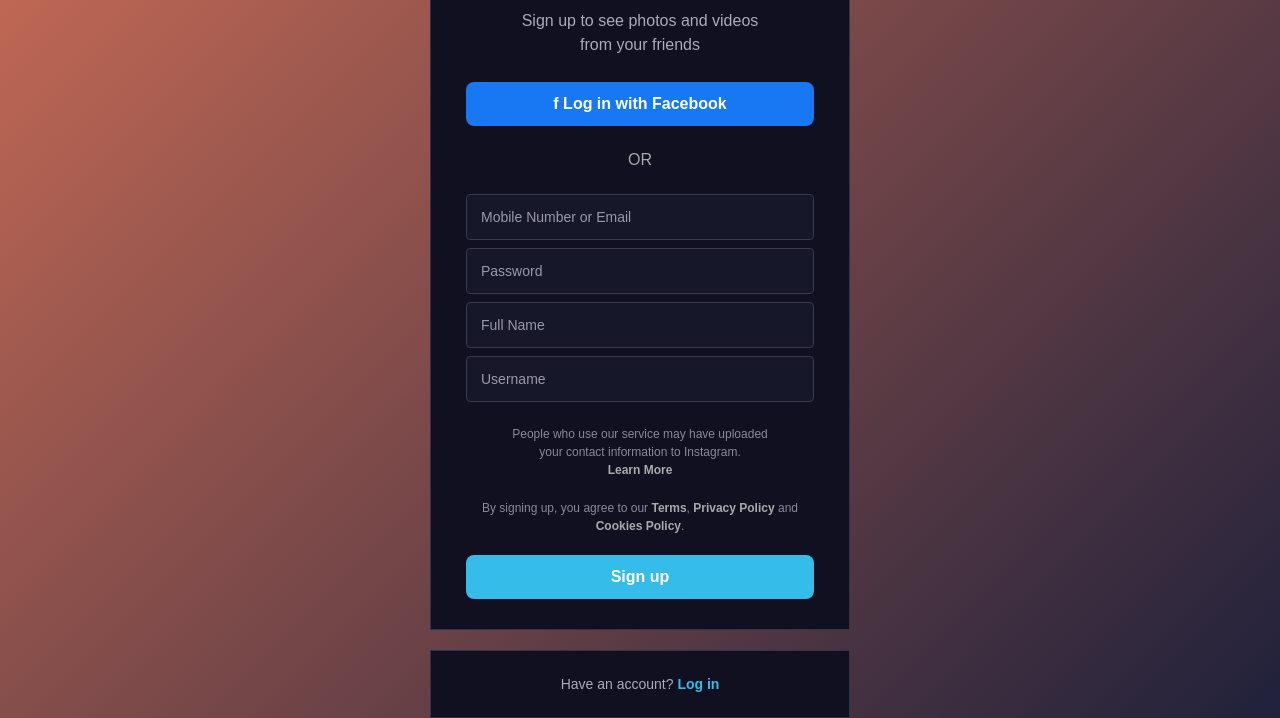
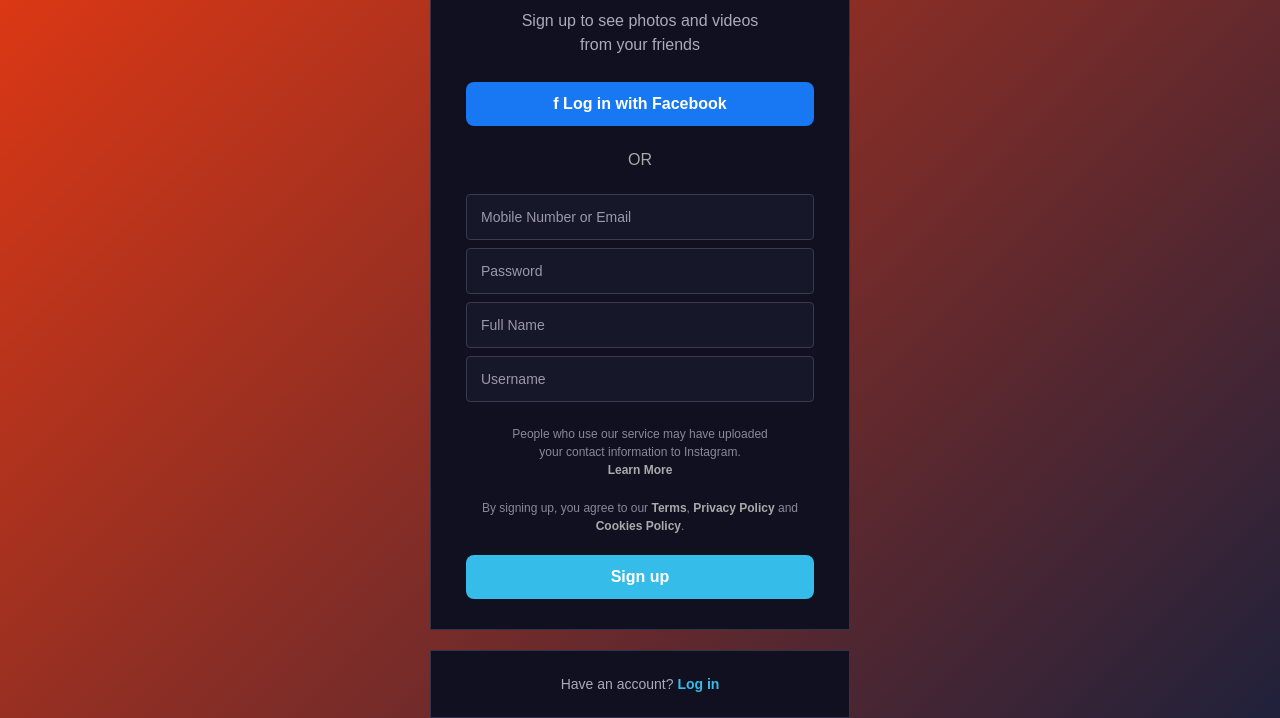
Before and after one commit to akanbioyinkansola46/instagram, a plain HTML site: page index.html in a window 1280 px wide. Shown: the part 113-831 px from the top of the page. Drawn offline with Linux system fonts and the light colour scheme.

Commit message:
new colour

```diff
--- a/style.css
+++ b/style.css
@@ -5,7 +5,7 @@
 body {
     margin: 0;
     padding: 0;
-    background: linear-gradient(135deg, #c86b55, #20213b);
+    background: linear-gradient(135deg, #e63912, #20213b);
     font-family: Arial, sans-serif;
 
     display: flex;
```
